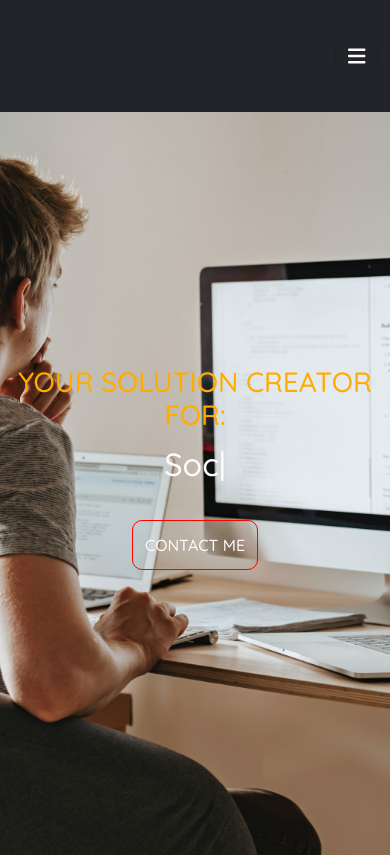
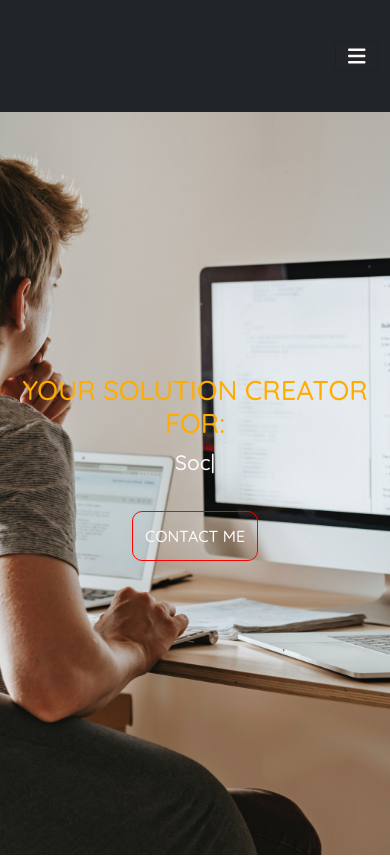
Before and after one commit to maxalsol/final_project_spiced, a React (Create React App) app: page / in a window 390 px wide. Shown: the top 857 px of the page. Built offline with nearby package versions, Linux system fonts and the light colour scheme.

Commit message:
responsiveness for other components

```diff
--- a/src/App.css
+++ b/src/App.css
@@ -188,7 +188,7 @@ nav ul li {
 .experience-wrapper {
     overflow: hidden;
     padding: 3.125rem 0;
-    position: absolute;
+    position: relative;
 }
 
 .experience h1 {
@@ -248,8 +248,36 @@ nav ul li {
 }
 
 /** MEDIA QUERIES **/
+/* NAVBAR */
+@media (max-width: 760px) {
+    .navbar-brand {
+        width: 7rem;
+    }
+}
+
+/* HEADER */
+
+/* TYPED TEXT */
+@media (max-width: 760px) {
+    .main-info h1 {
+        font-size: 1.7rem !important;
+    }
+    .typed-text {
+        font-size: 1.3rem !important;
+    }
+}
+
+/* ABOUT */
 @media (max-width: 420px) {
     .me-img {
         width: 10rem;
     }
 }
+
+/* SERVICES */
+
+/* EXPERIENCE */
+
+/* PORTFOLIO */
+
+/* CONTACT */
```
